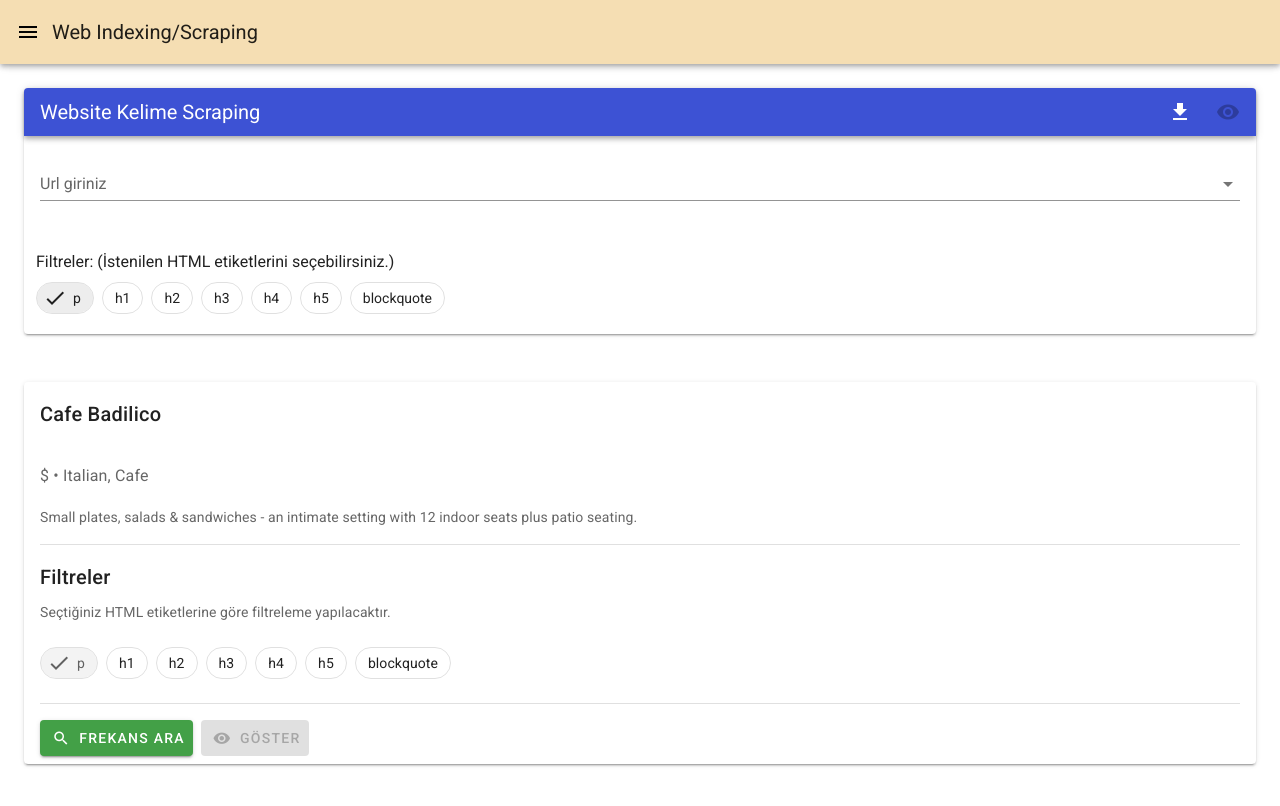
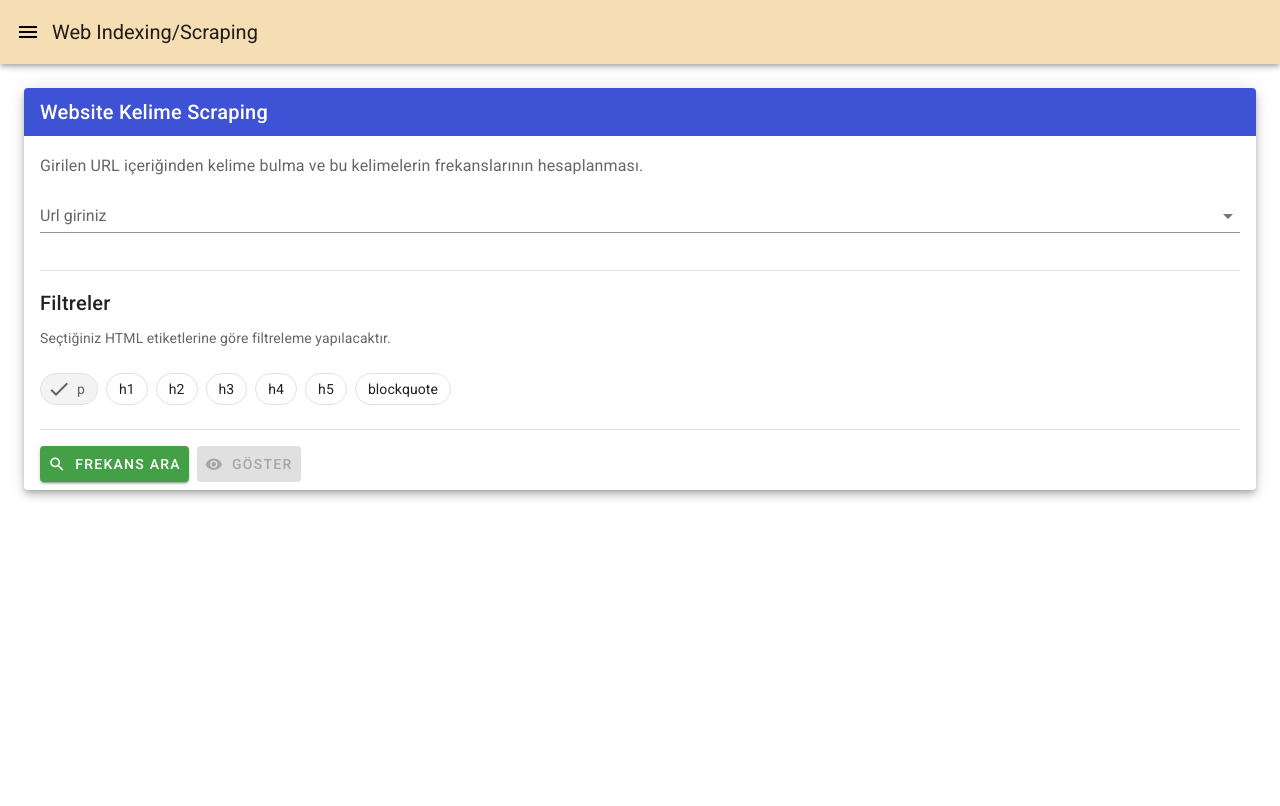
Before and after one commit to ugurcanatas/musical-doodle, a Vue app: page /url_frekans in a window 1280 px wide. Shown: the top 806 px of the page. Built offline with nearby package versions, Linux system fonts and the light colour scheme.

Commit message:
🍄 - URLFrekans UI Update

```diff
--- a/src/components/childs/URLFrekansComponents/URLFrekans.vue
+++ b/src/components/childs/URLFrekansComponents/URLFrekans.vue
@@ -3,60 +3,8 @@
     <v-snackbar v-model="snackbar" :color="snack_color">
       {{ snack_text }}
     </v-snackbar>
-    <v-card>
-      <v-app-bar :color="componentItem.barColor" dense>
-        <v-app-bar-title class="white--text">{{
-          componentItem.label
-        }}</v-app-bar-title>
-        <v-spacer></v-spacer>
-        <v-btn
-          @click="request"
-          color="white"
-          medium
-          fab
-          icon
-          :loading="buttonLoading"
-          :disabled="buttonLoading"
-          ><v-icon>mdi-download</v-icon></v-btn
-        >
-        <v-btn
-          @click="showDialog = true"
-          color="white"
-          medium
-          fab
-          icon
-          :disabled="buttonDisabled"
-          ><v-icon>mdi-eye</v-icon></v-btn
-        >
-      </v-app-bar>
-      <v-card-text>
-        <v-form ref="url-form" v-model="formValid">
-          <v-combobox
-            v-model="urlFieldModel"
-            label="Url giriniz"
-            :rules="getDefaultRule"
-            :items="getUrlSet"
-          />
-        </v-form>
-      </v-card-text>
-      <v-col class="col-12">
-        <span class="mb-0"
-          >Filtreler: (İstenilen HTML etiketlerini seçebilirsiniz.)</span
-        >
-        <v-chip-group v-model="chipModel" multiple show-arrows>
-          <v-chip v-for="(chip, i) in chips" :key="i" filter outlined>
-            {{ chip }}
-          </v-chip>
-        </v-chip-group>
-      </v-col>
-    </v-card>
-    <u-r-l-frekans-dialog
-      :sorted-frequency="sortedFrequency"
-      :dialog-model="showDialog"
-      @frekansDialogClosed="frekansDialogClosed"
-    />
     <template>
-      <v-card :loading="buttonLoading" class="mx-auto my-12">
+      <v-card elevation="6" :loading="buttonLoading" class="mx-auto my-0">
         <template slot="progress">
           <v-progress-linear
             color="deep-purple"
@@ -64,18 +12,27 @@
             indeterminate
           ></v-progress-linear>
         </template>
-
-        <v-card-title>Cafe Badilico</v-card-title>
+        <v-card-title
+          :style="`background-color:${componentItem.barColor}`"
+          class="py-2 white--text"
+          >{{ componentItem.label }}</v-card-title
+        >
+        <v-card-text class="pb-0 pt-4">
+          <div class="my-0 subtitle-1">
+            {{ componentItem.excerpt }}
+          </div>
+        </v-card-text>
 
         <v-card-text>
-          <div class="my-4 subtitle-1">
-            $ • Italian, Cafe
-          </div>
-
-          <div>
-            Small plates, salads & sandwiches - an intimate setting with 12
-            indoor seats plus patio seating.
-          </div>
+          <v-form ref="url-form" v-model="formValid">
+            <v-combobox
+              class="pt-0"
+              v-model="urlFieldModel"
+              label="Url giriniz"
+              :rules="getDefaultRule"
+              :items="getUrlSet"
+            />
+          </v-form>
         </v-card-text>
 
         <v-divider class="mx-4"></v-divider>
@@ -97,13 +54,13 @@
         <v-divider class="mx-4"></v-divider>
         <v-card-actions class="ma-2">
           <v-btn
-              @click="request"
+            @click="request"
             :loading="buttonLoading"
             :disabled="buttonLoading"
             class="white--text"
             color="green darken-1"
           >
-            <v-icon left dark>mdi-magnify</v-icon>
+            <v-icon class="ml-0" left dark>mdi-magnify</v-icon>
             Frekans Ara
           </v-btn>
           <v-btn
@@ -112,12 +69,17 @@
             class="white--text"
             color="deep-purple lighten-2"
           >
-            <v-icon left dark>mdi-eye</v-icon>
+            <v-icon class="ml-0" left dark>mdi-eye</v-icon>
             Göster
           </v-btn>
         </v-card-actions>
       </v-card>
     </template>
+    <u-r-l-frekans-dialog
+      v-if="showDialog"
+      :sorted-frequency="sortedFrequency"
+      :overlay-value="buttonLoading"
+    />
   </div>
 </template>
 
@@ -228,4 +190,11 @@
 };
 </script>
 
-<style scoped></style>
+<style scoped>
+.v-card--reveal {
+  bottom: 0;
+  opacity: 1 !important;
+  position: absolute;
+  width: 100%;
+}
+</style>
--- a/src/components/childs/URLFrekansComponents/URLFrekansDialog.vue
+++ b/src/components/childs/URLFrekansComponents/URLFrekansDialog.vue
@@ -1,19 +1,12 @@
 <template>
-  <v-dialog
-    v-model="dialogModel"
-    persistent
-    width="500"
-    min-width="500"
-    :scrollable="false"
-  >
-    <v-app-bar color="indigo accent-4">
-      <v-app-bar-title class="white--text">Bulunan Kelimeler</v-app-bar-title>
-      <v-spacer></v-spacer>
-      <v-btn class="white--text" @click="$emit('frekansDialogClosed')" fab icon
-        ><v-icon>mdi-close</v-icon></v-btn
-      >
-    </v-app-bar>
-    <v-card max-height="500" style="overflow-y: scroll !important;">
+  <v-card elevation="6" min-height="150" style="overflow-y: scroll !important;">
+    <v-overlay absolute :value="overlayValue">
+      <v-progress-circular
+          indeterminate
+          size="64"
+      ></v-progress-circular>
+    </v-overlay>
+    <v-card-title class="py-2">Sayfadaki kelime frekansları</v-card-title>
     <v-row no-gutters>
       <v-col class="col-12">
         <v-card-text style="height: 100%; background-color: white">
@@ -22,20 +15,19 @@
             v-for="(item, i) in sortedFrequency"
             :key="i"
           >
-              <v-badge style="font-size: 16px !important;"
+            <v-badge offset-x="10"
               :content="item.size"
               :value="item.size"
-                color="green"
+              color="deep-purple"
               overlap
             >
-                <v-chip :color="getColors(i)">{{ item.text }}</v-chip>
+              <v-chip text-color="black" :color="getColors(i)">{{ item.text }}</v-chip>
             </v-badge>
           </div>
         </v-card-text>
       </v-col>
     </v-row>
   </v-card>
-  </v-dialog>
 </template>
 
 <script>
@@ -47,7 +39,7 @@
     };
   },
   props: {
-    dialogModel: {
+    overlayValue: {
       type: Boolean,
       required: false,
       default: false
@@ -68,7 +60,7 @@
         case 2:
           return "brown lighten-2";
         default:
-          return "deep-purple lighten-4";
+          return "grey lighten-2";
       }
     }
   }
```
Lines whose indentation alone changed are shown as unchanged.
